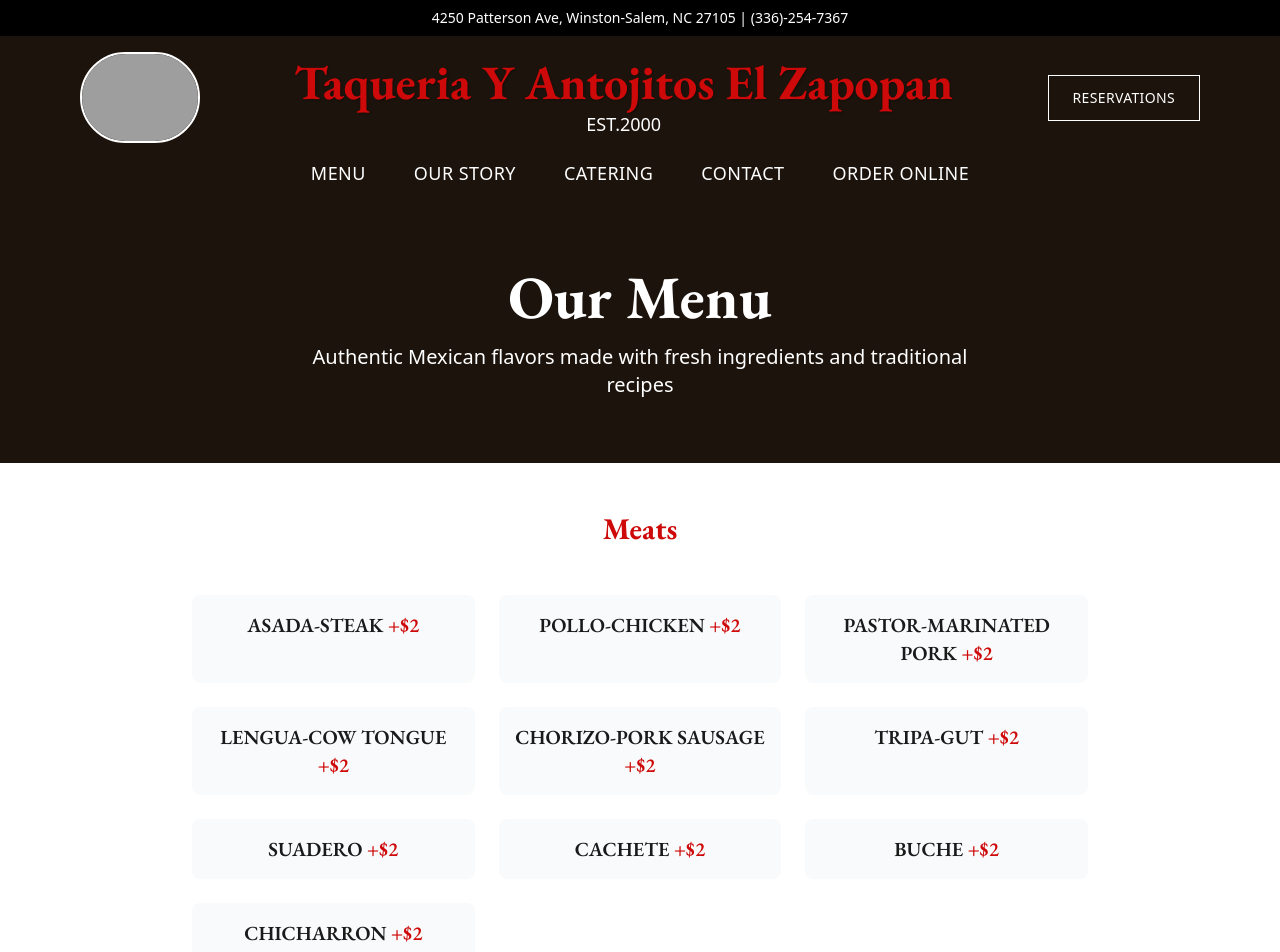
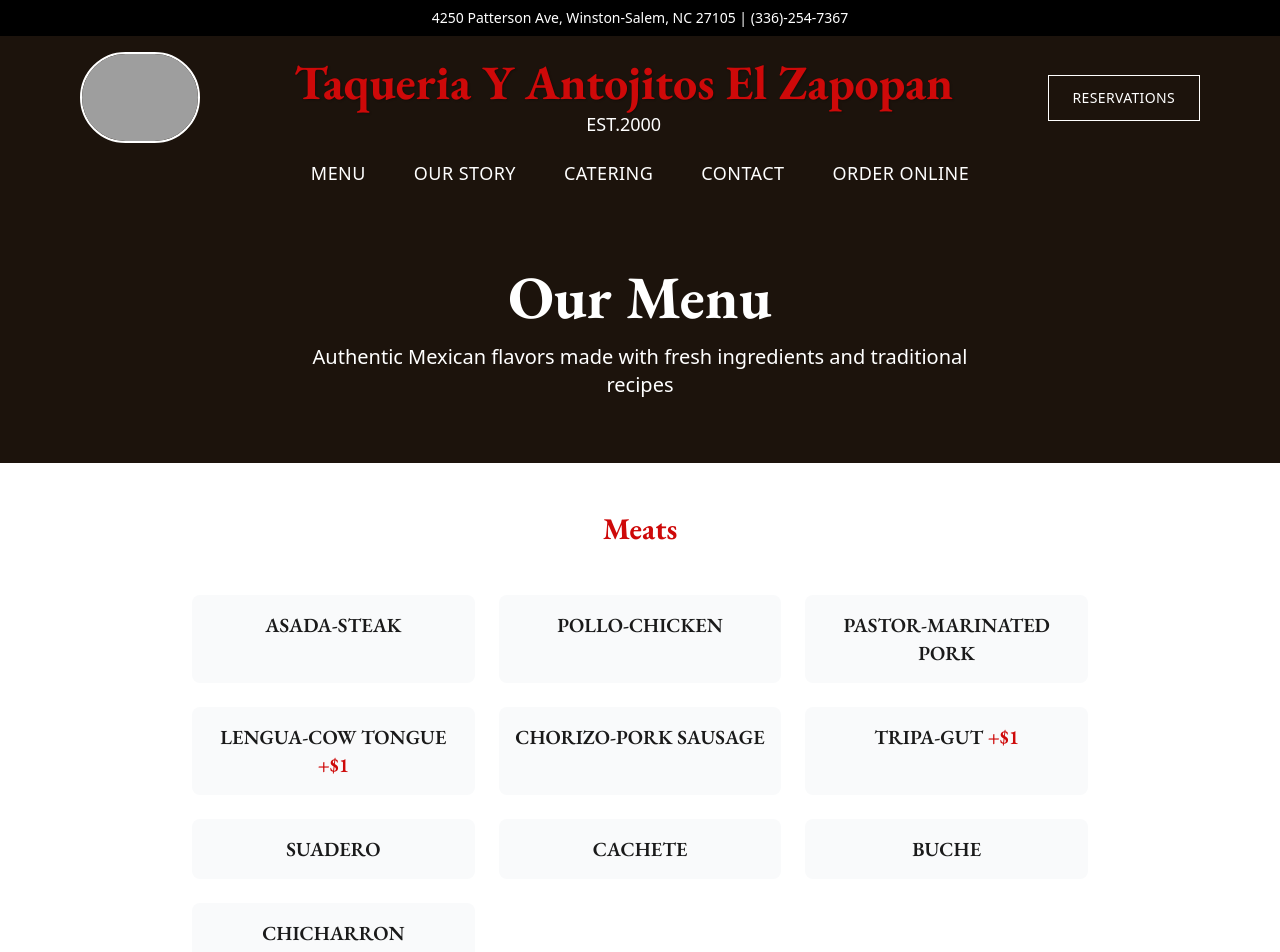
Before and after one commit to saviorluis/el-zap, a Next.js app: page /menu in a window 1280 px wide. Shown: the top 952 px of the page. Built offline with nearby package versions, Linux system fonts and the light colour scheme; grey boxes are pictures that could not be loaded.

Commit message:
Fixed meat pricing: added new meat options while maintaining original pricing structure

```diff
--- a/src/app/menu/page.tsx
+++ b/src/app/menu/page.tsx
@@ -24,43 +24,43 @@
 
           <div className="grid grid-cols-2 md:grid-cols-3 gap-6 max-w-4xl mx-auto">
             <div className="bg-gray-50 p-4 rounded-lg text-center">
-              <h3 className="text-xl font-semibold">ASADA-STEAK <span className="text-primary">+$2</span></h3>
+              <h3 className="text-xl font-semibold">ASADA-STEAK</h3>
             </div>
 
             <div className="bg-gray-50 p-4 rounded-lg text-center">
-              <h3 className="text-xl font-semibold">POLLO-CHICKEN <span className="text-primary">+$2</span></h3>
+              <h3 className="text-xl font-semibold">POLLO-CHICKEN</h3>
             </div>
 
             <div className="bg-gray-50 p-4 rounded-lg text-center">
-              <h3 className="text-xl font-semibold">PASTOR-MARINATED PORK <span className="text-primary">+$2</span></h3>
+              <h3 className="text-xl font-semibold">PASTOR-MARINATED PORK</h3>
             </div>
 
             <div className="bg-gray-50 p-4 rounded-lg text-center">
-              <h3 className="text-xl font-semibold">LENGUA-COW TONGUE <span className="text-primary">+$2</span></h3>
+              <h3 className="text-xl font-semibold">LENGUA-COW TONGUE <span className="text-primary">+$1</span></h3>
             </div>
 
             <div className="bg-gray-50 p-4 rounded-lg text-center">
-              <h3 className="text-xl font-semibold">CHORIZO-PORK SAUSAGE <span className="text-primary">+$2</span></h3>
+              <h3 className="text-xl font-semibold">CHORIZO-PORK SAUSAGE</h3>
             </div>
 
             <div className="bg-gray-50 p-4 rounded-lg text-center">
-              <h3 className="text-xl font-semibold">TRIPA-GUT <span className="text-primary">+$2</span></h3>
+              <h3 className="text-xl font-semibold">TRIPA-GUT <span className="text-primary">+$1</span></h3>
             </div>
 
             <div className="bg-gray-50 p-4 rounded-lg text-center">
-              <h3 className="text-xl font-semibold">SUADERO <span className="text-primary">+$2</span></h3>
+              <h3 className="text-xl font-semibold">SUADERO</h3>
             </div>
 
             <div className="bg-gray-50 p-4 rounded-lg text-center">
-              <h3 className="text-xl font-semibold">CACHETE <span className="text-primary">+$2</span></h3>
+              <h3 className="text-xl font-semibold">CACHETE</h3>
             </div>
 
             <div className="bg-gray-50 p-4 rounded-lg text-center">
-              <h3 className="text-xl font-semibold">BUCHE <span className="text-primary">+$2</span></h3>
+              <h3 className="text-xl font-semibold">BUCHE</h3>
             </div>
 
             <div className="bg-gray-50 p-4 rounded-lg text-center">
-              <h3 className="text-xl font-semibold">CHICHARRON <span className="text-primary">+$2</span></h3>
+              <h3 className="text-xl font-semibold">CHICHARRON</h3>
             </div>
           </div>
         </div>
--- a/src/app/page.tsx
+++ b/src/app/page.tsx
@@ -197,70 +197,70 @@
               <div className="h-16 w-16 rounded-full bg-primary flex items-center justify-center mx-auto mb-4">
                 <span className="text-white text-xl">A</span>
               </div>
-              <p className="font-semibold">ASADA-STEAK <span className="text-primary">+$2</span></p>
+              <p className="font-semibold">ASADA-STEAK</p>
             </div>
 
             <div className="text-center p-4">
               <div className="h-16 w-16 rounded-full bg-primary flex items-center justify-center mx-auto mb-4">
                 <span className="text-white text-xl">P</span>
               </div>
-              <p className="font-semibold">POLLO-CHICKEN <span className="text-primary">+$2</span></p>
+              <p className="font-semibold">POLLO-CHICKEN</p>
             </div>
 
             <div className="text-center p-4">
               <div className="h-16 w-16 rounded-full bg-primary flex items-center justify-center mx-auto mb-4">
                 <span className="text-white text-xl">P</span>
               </div>
-              <p className="font-semibold">PASTOR-MARINATED PORK <span className="text-primary">+$2</span></p>
+              <p className="font-semibold">PASTOR-MARINATED PORK</p>
             </div>
 
             <div className="text-center p-4">
               <div className="h-16 w-16 rounded-full bg-primary flex items-center justify-center mx-auto mb-4">
                 <span className="text-white text-xl">L</span>
               </div>
-              <p className="font-semibold">LENGUA-COW TONGUE <span className="text-primary">+$2</span></p>
+              <p className="font-semibold">LENGUA-COW TONGUE <span className="text-primary">+$1</span></p>
             </div>
 
             <div className="text-center p-4">
               <div className="h-16 w-16 rounded-full bg-primary flex items-center justify-center mx-auto mb-4">
                 <span className="text-white text-xl">C</span>
               </div>
-              <p className="font-semibold">CHORIZO-PORK SAUSAGE <span className="text-primary">+$2</span></p>
+              <p className="font-semibold">CHORIZO-PORK SAUSAGE</p>
             </div>
 
             <div className="text-center p-4">
               <div className="h-16 w-16 rounded-full bg-primary flex items-center justify-center mx-auto mb-4">
                 <span className="text-white text-xl">T</span>
               </div>
-              <p className="font-semibold">TRIPA-GUT <span className="text-primary">+$2</span></p>
+              <p className="font-semibold">TRIPA-GUT <span className="text-primary">+$1</span></p>
             </div>
 
             <div className="text-center p-4">
               <div className="h-16 w-16 rounded-full bg-primary flex items-center justify-center mx-auto mb-4">
                 <span className="text-white text-xl">S</span>
               </div>
-              <p className="font-semibold">SUADERO <span className="text-primary">+$2</span></p>
+              <p className="font-semibold">SUADERO</p>
             </div>
 
             <div className="text-center p-4">
               <div className="h-16 w-16 rounded-full bg-primary flex items-center justify-center mx-auto mb-4">
                 <span className="text-white text-xl">C</span>
               </div>
-              <p className="font-semibold">CACHETE <span className="text-primary">+$2</span></p>
+              <p className="font-semibold">CACHETE</p>
             </div>
 
             <div className="text-center p-4">
               <div className="h-16 w-16 rounded-full bg-primary flex items-center justify-center mx-auto mb-4">
                 <span className="text-white text-xl">B</span>
               </div>
-              <p className="font-semibold">BUCHE <span className="text-primary">+$2</span></p>
+              <p className="font-semibold">BUCHE</p>
             </div>
 
             <div className="text-center p-4">
               <div className="h-16 w-16 rounded-full bg-primary flex items-center justify-center mx-auto mb-4">
                 <span className="text-white text-xl">C</span>
               </div>
-              <p className="font-semibold">CHICHARRON <span className="text-primary">+$2</span></p>
+              <p className="font-semibold">CHICHARRON</p>
             </div>
           </div>
         </div>
```
